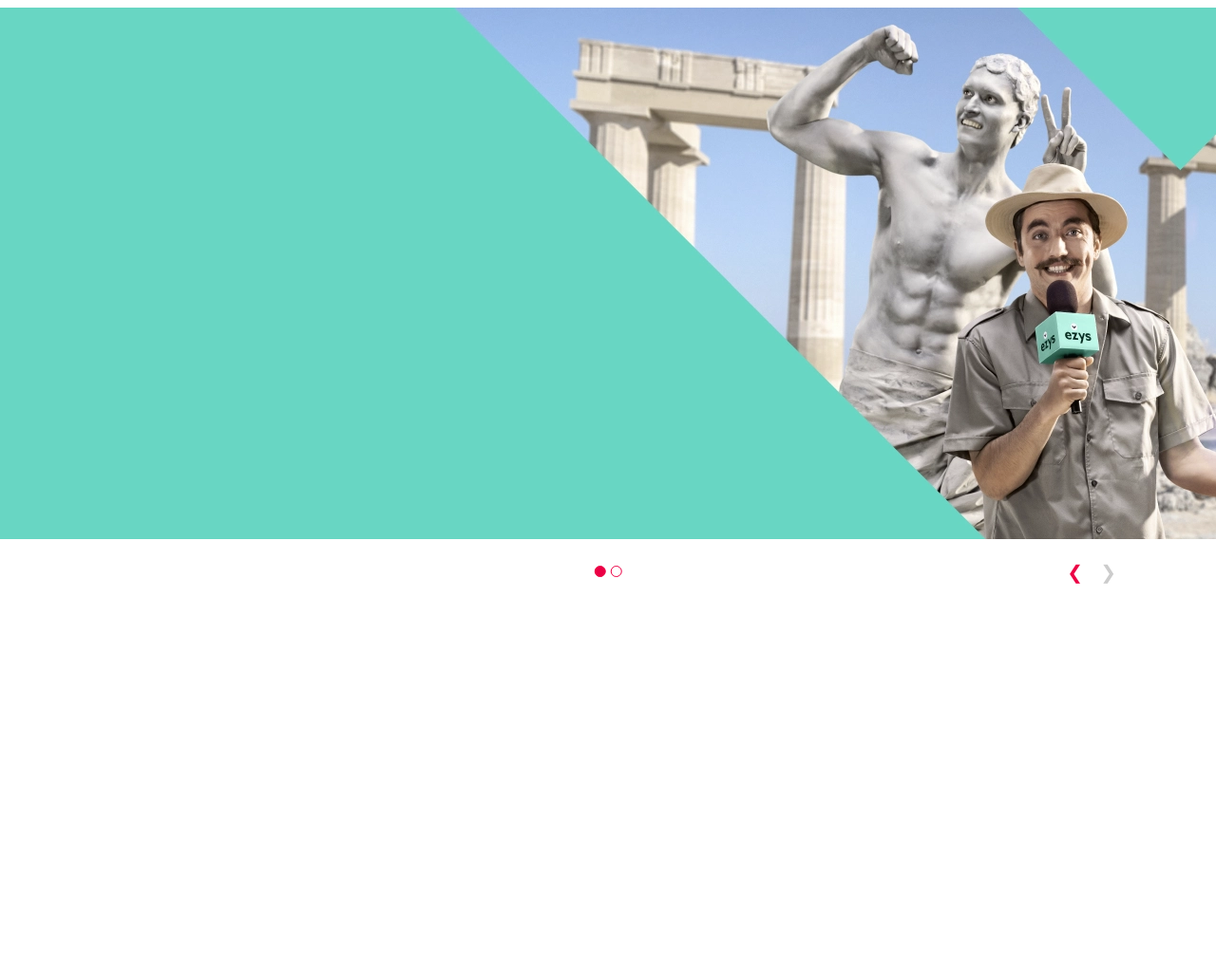
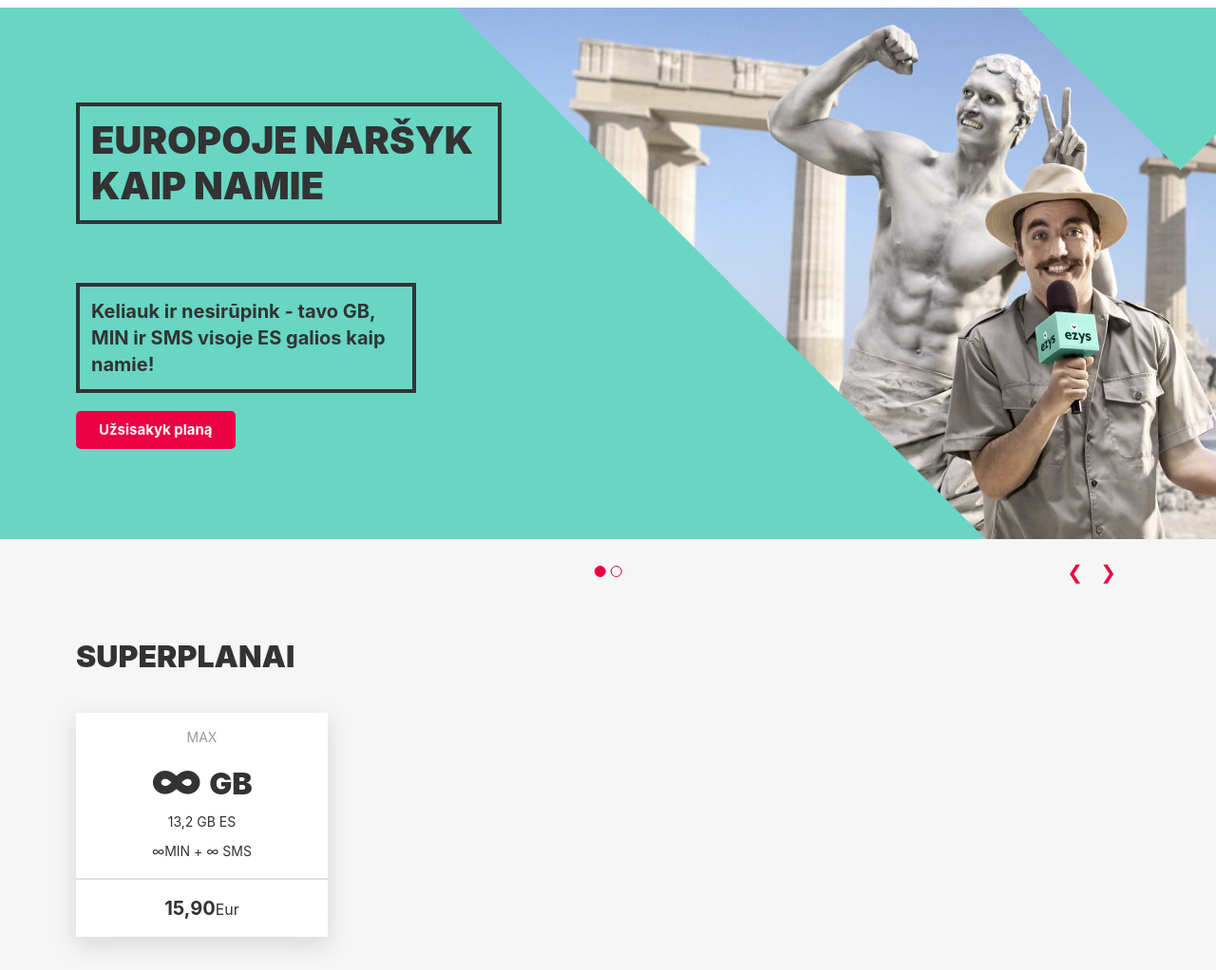
Before and after one commit to JustEdga/praktika-16-ezys, a website: page index.html in a window 1280 px wide. Shown: the part 64-1086 px from the top of the page at 95% size. Before the commit the page ends 800 px from the top, so only its background shows below. Drawn offline with Linux system fonts and the light colour scheme.

Commit message:
style update

```diff
--- a/index.html
+++ b/index.html
@@ -22,8 +22,35 @@
     </header>
     <section class="slides-section">
 
-        <img class="mySlides" src="./img/EZYS-Roamingas-Narsyk_2000x560.webp" alt="">
-        <img class="mySlides" src="./img/V1-2000x560.webp" alt="">
+        <div class="mySlides">
+
+         <img src="./img/EZYS-Roamingas-Narsyk_2000x560.webp" alt="">
+
+         <div class="title-left-slide">
+            <h1>europoje naršyk kaip namie</h1>
+         </div>
+         <div class="paragraph-left-slide">
+            <p>Keliauk ir nesirūpink - tavo GB, MIN ir SMS visoje ES galios kaip namie!</p>
+         </div>
+         <a class="slide-btn" href="#">Užsisakyk planą</a>
+
+        </div>
+
+        <div class="mySlides">
+
+             <img src="./img/V1-2000x560.webp" alt="">
+
+         <div class="title-right-slide">
+            <h2>СЛАВА УКРАЇНІ</h2>
+         </div>
+         <div class="paragraph-right-slide">
+            <p>Дорогі українці, усю інформацію про те як користуватися нашими послугами та залишатися на звʼязку знайдете тут</p>
+         </div>
+         <a class="slide-btn second-slide-btn" href="#">Детальна інформація</a>
+
+        </div>
+
+
 
         <div class="btn-container text-white">
             <div class="btn btn-left btn-active" onclick="plusDivs(-1)">&#10094;</div>
@@ -35,6 +62,32 @@
             </div>
         </div>
     </section>
+
+    <main class="container main">
+
+        <section class="superplanai">
+                <h3>SUPERPLANAI</h3>
+                <div class="first-column">
+                    <a href="#">
+                        <div class="superplanai-column">
+                            <span class="max">MAX</span>
+                            <span class="gb"><span>&infin;</span> GB</span>
+                            <p>13,2 GB ES</p>
+                            <p>&infin;MIN + &infin; SMS</p>
+
+                            <p><b>15,90</b>Eur</p>
+                         </div>
+                         <hr>
+                     </a>
+                </div>
+
+            </section>
+
+
+    </main>
+
+
+
 </body>
 
 <script>
@@ -63,19 +116,6 @@
     }
     x[slideIndex-1].style.display = "block";
     dots[slideIndex-1].className += " active";
-
-
-    var btns = document.getElementsByClassName("btn");
-    if (n > x.length) {slideIndex = 1}
-    if (n < 1) {slideIndex = x.length}
-    for (i = 0; i < x.length; i++) {
-    x[i].style.display = "none";
-    }
-    for (i = 0; i < btns.length; i++) {
-    btns[i].className = btns[i].className.replace(" btn-active", "");
-    }
-    x[slideIndex-1].style.display = "block";
-    btns[slideIndex-1].className += " btn-active";
     }
 
 </script>
--- a/style.css
+++ b/style.css
@@ -12,13 +12,13 @@
 .container {
     display: inline-block;
     width: 100%;
+    padding: 0 80px;
 }
 
 .header {
     display: flex;
     align-items: center;
     height: 72px;
-    padding: 0 80px;
     box-shadow: 0 2px 8px rgb(51 51 51 / 18%);
 }
 .logo {
@@ -70,6 +70,97 @@
     width: 100%;
     height: 560px;
     object-fit: cover;
+    position: relative;
+}
+
+.mySlides > img {
+    width: 100%;
+    height: 560px;
+    object-fit: cover;
+}
+
+
+
+.title-left-slide {
+    width: 35%;
+    border: 4px solid #333;
+    text-transform: uppercase;
+    padding: 12px;
+    display: flex;
+    flex-direction: row;
+    position: absolute;
+    top: 100px;
+    left: 80px;
+
+}
+
+.title-left-slide > h1 {
+    color: #333;
+    font-size: 40px;
+    font-weight: 900;
+    line-height: 48px;
+}
+
+.paragraph-left-slide {
+    width: 28%;
+    display: flex;
+    flex-direction: row;
+    position: absolute;
+    top: 290px;
+    left: 80px;
+    border: 4px solid #333;
+    padding: 12px;
+    line-height: 28px;
+    font-size: 20px;
+    font-weight: bold;
+    color: #333;
+
+}
+.slide-btn {
+    position: absolute;
+    top: 425px;
+    left: 80px;
+    text-decoration: none;
+    background-color: #EB0045;
+    color: #fff;
+    font-size: 15px;
+    font-weight: bold;
+    line-height: 1.3;
+    padding: 10px 24px;
+    border-radius: 5px;
+}
+.second-slide-btn {
+    top: 405px;
+}
+
+
+.title-right-slide {
+    position: absolute;
+    top: 120px;
+    left: 80px;
+    width: 32%;
+    border: 4px solid #333;
+    padding: 12px;
+    color: #333;
+    text-transform: uppercase;
+}
+.title-right-slide > h2 {
+    font-size: 40px;
+    font-weight: 900;
+    line-height: 48px;
+}
+
+.paragraph-right-slide {
+    position: absolute;
+    top: 215px;
+    left: 80px;
+    width: 28%;
+    border: 4px solid #333;
+    padding: 12px;
+    color: #333;
+    font-weight: bold;
+    font-size: 20px;
+    line-height: 28px;
 }
 
 .btn-left {
@@ -116,3 +207,75 @@
 .active {
     background-color: #EB0045!important;
 }
+
+/* SUPERPLANAI */
+
+.main {
+    background-color: #F6F6F6;
+}
+
+.superplanai {
+    margin-top: 100px;
+}
+.superplanai > h3 {
+    font-size: 32px;
+    font-weight: 900;
+    color: #333;
+}
+
+.first-column {
+    width: 25%;
+    padding: 35px 15px 35px 0;
+}
+
+.superplanai > .first-column > a {
+    text-decoration: none;
+    position: relative;
+}
+
+.superplanai-column {
+    display: flex;
+    flex-direction: column;
+    align-items: center;
+    background-color: #fff;
+    box-shadow: 0px 8px 24px rgb(51 51 51 / 16%);
+    padding: 15px;
+}
+
+.max {
+    font-size: 14px;
+    color: #999;
+    padding-bottom: 15px;
+}
+.gb {
+    display: flex;
+    gap: 8px;
+    font-size: 32px;
+    font-weight: 900;
+    color: #333;
+}
+.gb > span {
+    font-size: 52px;
+    line-height: 0.75;
+}
+
+.superplanai-column > p {
+    font-size: 14px;
+    color: #333;
+    padding: 5px 0;
+}
+.superplanai-column >p:last-child {
+    font-size: 16px;
+    padding: 30px 0 0 0;
+}
+.superplanai-column >p:last-child >b {
+    font-size: 20px;
+}
+
+.first-column > a > hr {
+    width: 100%;
+    position: absolute;
+    bottom: 60px;
+    border: 1px solid rgba(0, 0, 0, 0.12);
+    color: #F6F6F6;
+}
```
